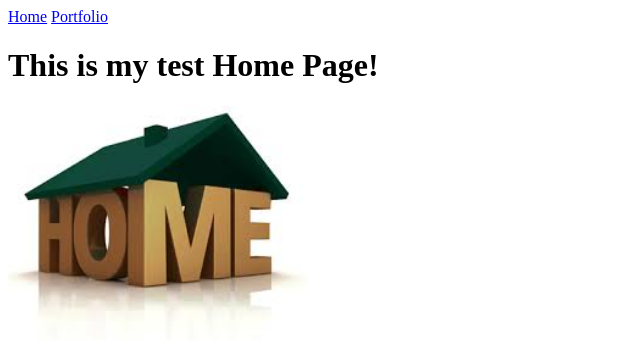
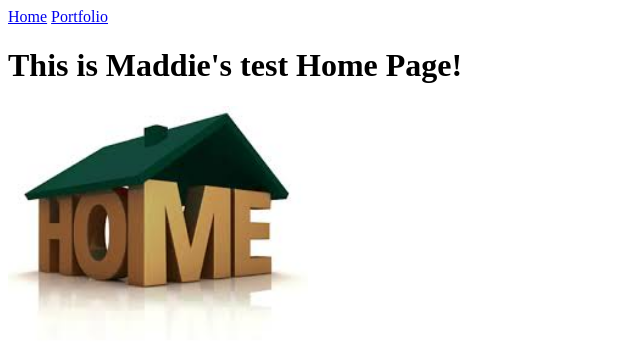
Before and after one commit to madsbens/madsbens.github.io, a plain HTML site: page index.html in a window 1280 px wide. Shown: the whole page, without its empty margins (0-640 px from the left). Drawn offline with Linux system fonts and the light colour scheme.

Commit message:
updated index.html

```diff
--- a/index.html
+++ b/index.html
@@ -7,7 +7,7 @@
   <body>
     <a href="index.html">Home</a>
     <a href="portfolio.html">Portfolio</a>
-    <h1>This is my test Home Page!</h1>
+    <h1>This is Maddie's test Home Page!</h1>
     <img src="images/home.jpg" height="250">
   </body>
 </html>
```
